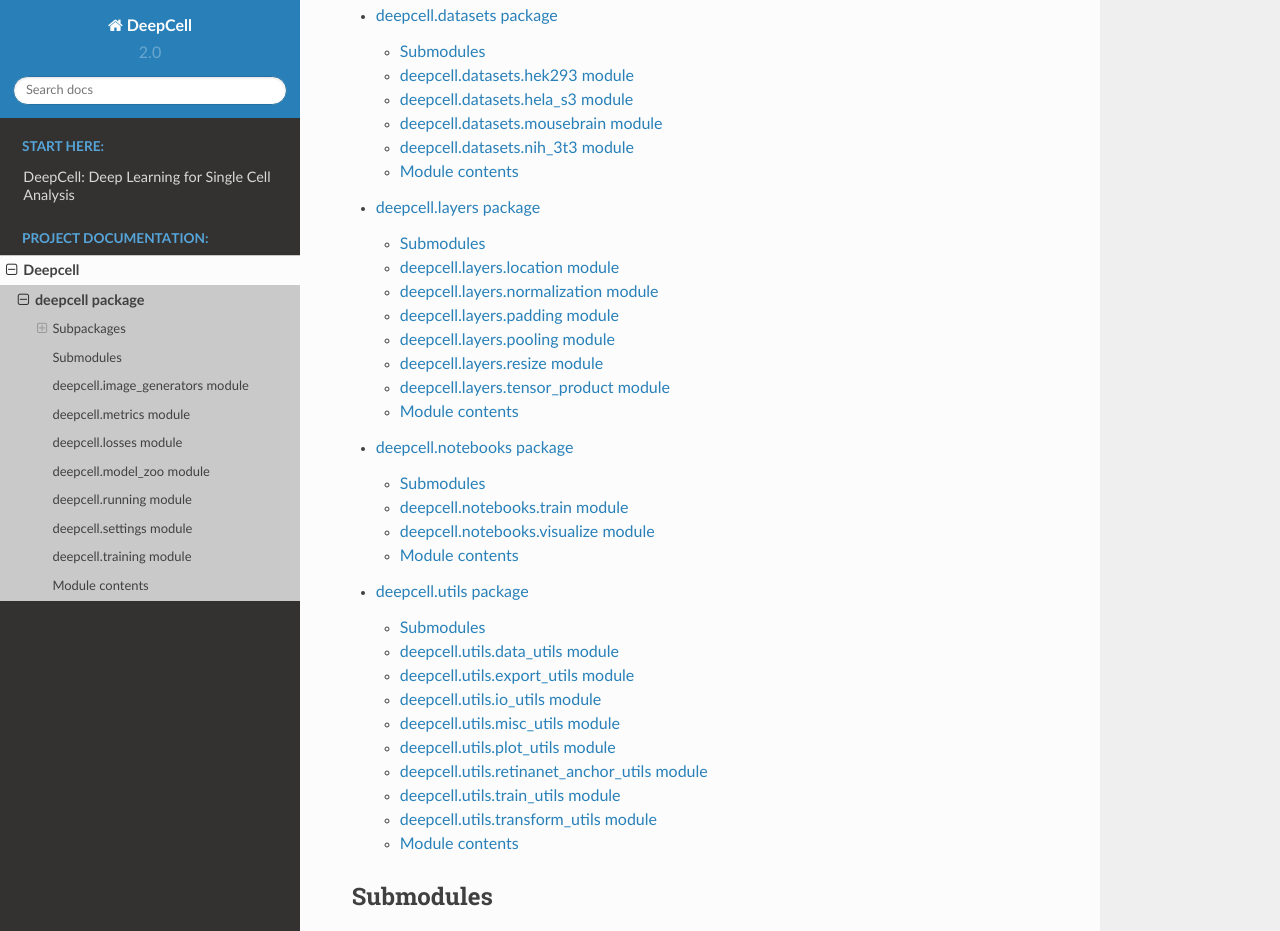
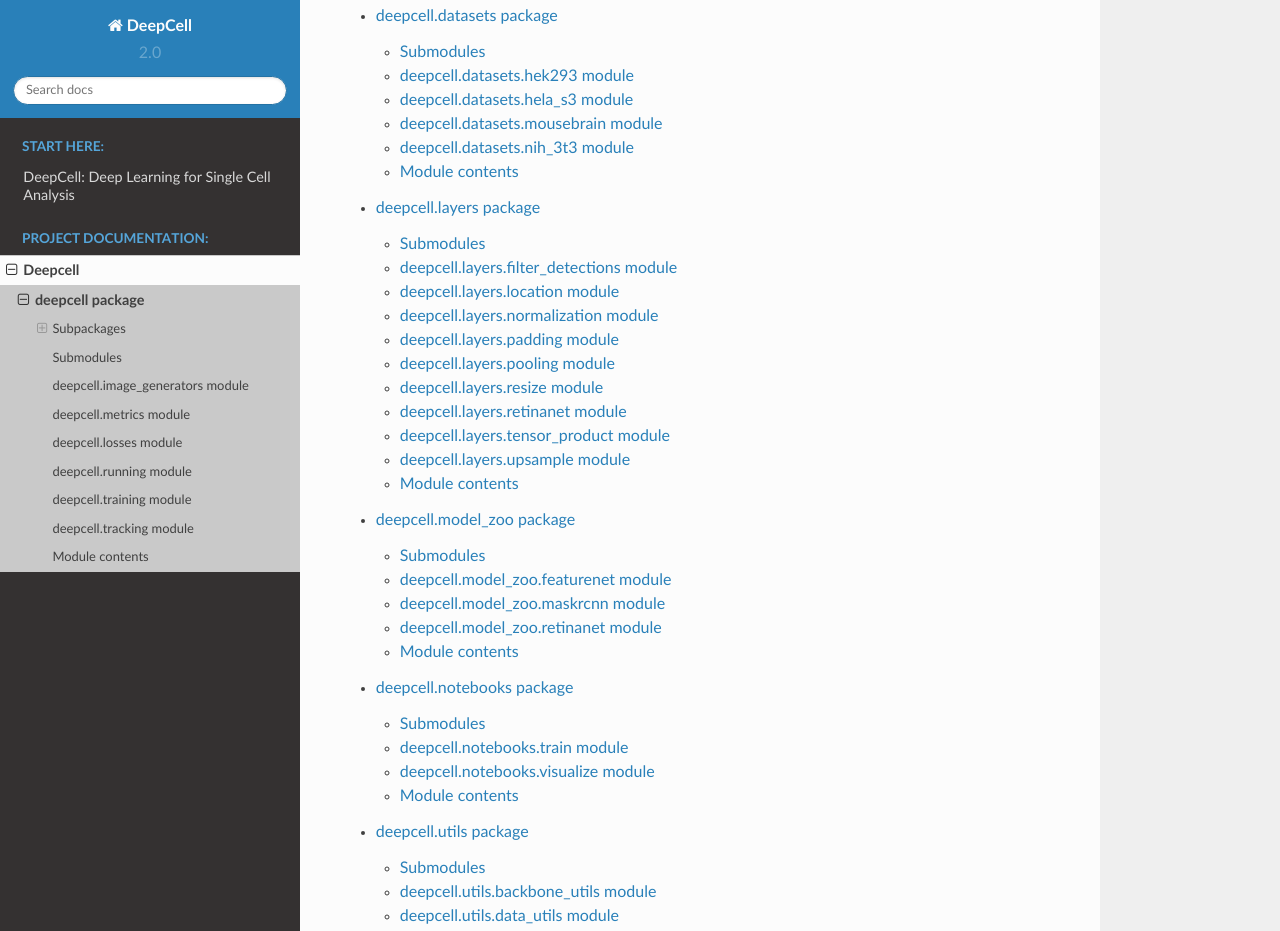
Before and after one commit to vanvalenlab/deepcell-tf, a Sphinx documentation site: the page built from docs/source/deepcell.rst, in a window 1280 px wide and 1400 px high, scrolled down 212 px. Shown: the top 931 px of the window. Built offline with Sphinx 7.4.7 and the Read the Docs theme 2.0.0, drawn with Linux system fonts in a browser that asks for light colours; some of the changed text lies outside the part shown.

Commit message:
add rsts for new files.

```diff
--- a/docs/source/deepcell.layers.rst
+++ b/docs/source/deepcell.layers.rst
@@ -3,6 +3,14 @@ deepcell.layers package
 
 Submodules
 ----------
+
+deepcell.layers.filter_detections module
+-------------------------------
+
+.. automodule:: deepcell.layers.filter_detections
+    :members:
+    :undoc-members:
+    :show-inheritance:
 
 deepcell.layers.location module
 -------------------------------
@@ -44,6 +52,14 @@ deepcell.layers.resize module
     :undoc-members:
     :show-inheritance:
 
+deepcell.layers.retinanet module
+-------------------------------
+
+.. automodule:: deepcell.layers.retinanet
+    :members:
+    :undoc-members:
+    :show-inheritance:
+
 deepcell.layers.tensor\_product module
 --------------------------------------
 
@@ -52,6 +68,13 @@ deepcell.layers.tensor\_product module
     :undoc-members:
     :show-inheritance:
 
+deepcell.layers.upsample module
+-------------------------------
+
+.. automodule:: deepcell.layers.upsample
+    :members:
+    :undoc-members:
+    :show-inheritance:
 
 Module contents
 ---------------
--- /dev/null
+++ b/docs/source/deepcell.model_zoo.rst
@@ -0,0 +1,38 @@
+deepcell.model_zoo package
+==========================
+
+Submodules
+----------
+
+deepcell.model_zoo.featurenet module
+-------------------------------
+
+.. automodule:: deepcell.model_zoo.featurenet
+    :members:
+    :undoc-members:
+    :show-inheritance:
+
+deepcell.model_zoo.maskrcnn module
+-----------------------------------
+
+.. automodule:: deepcell.model_zoo.maskrcnn
+    :members:
+    :undoc-members:
+    :show-inheritance:
+
+deepcell.model_zoo.retinanet module
+-----------------------------------
+
+.. automodule:: deepcell.model_zoo.retinanet
+    :members:
+    :undoc-members:
+    :show-inheritance:
+
+
+Module contents
+---------------
+
+.. automodule:: deepcell.model_zoo
+    :members:
+    :undoc-members:
+    :show-inheritance:
--- a/docs/source/deepcell.rst
+++ b/docs/source/deepcell.rst
@@ -8,6 +8,7 @@ Subpackages
 
     deepcell.datasets
     deepcell.layers
+    deepcell.model_zoo
     deepcell.notebooks
     deepcell.utils
 
@@ -38,26 +39,10 @@ deepcell.losses module
     :undoc-members:
     :show-inheritance:
 
-deepcell.model\_zoo module
---------------------------
-
-.. automodule:: deepcell.model_zoo
-    :members:
-    :undoc-members:
-    :show-inheritance:
-
 deepcell.running module
 -----------------------
 
 .. automodule:: deepcell.running
-    :members:
-    :undoc-members:
-    :show-inheritance:
-
-deepcell.settings module
-------------------------
-
-.. automodule:: deepcell.settings
     :members:
     :undoc-members:
     :show-inheritance:
@@ -70,6 +55,13 @@ deepcell.training module
     :undoc-members:
     :show-inheritance:
 
+deepcell.tracking module
+------------------------
+
+.. automodule:: deepcell.tracking
+    :members:
+    :undoc-members:
+    :show-inheritance:
 
 Module contents
 ---------------
--- a/docs/source/deepcell.utils.rst
+++ b/docs/source/deepcell.utils.rst
@@ -3,6 +3,14 @@ deepcell.utils package
 
 Submodules
 ----------
+
+deepcell.utils.backbone\_utils module
+--------------------------------------
+
+.. automodule:: deepcell.utils.backbone_utils
+    :members:
+    :undoc-members:
+    :show-inheritance:
 
 deepcell.utils.data\_utils module
 ---------------------------------
@@ -52,6 +60,14 @@ deepcell.utils.retinanet\_anchor\_utils module
     :undoc-members:
     :show-inheritance:
 
+deepcell.utils.tracking\_utils module
+----------------------------------
+
+.. automodule:: deepcell.utils.tracking_utils
+    :members:
+    :undoc-members:
+    :show-inheritance:
+
 deepcell.utils.train\_utils module
 ----------------------------------
 
```
Also changed, not shown: docs/source/setup.rst (deleted, +0 -7 lines).
